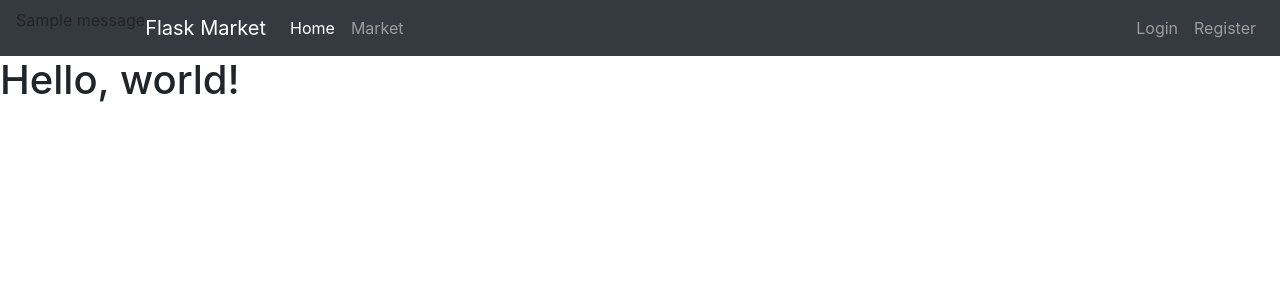
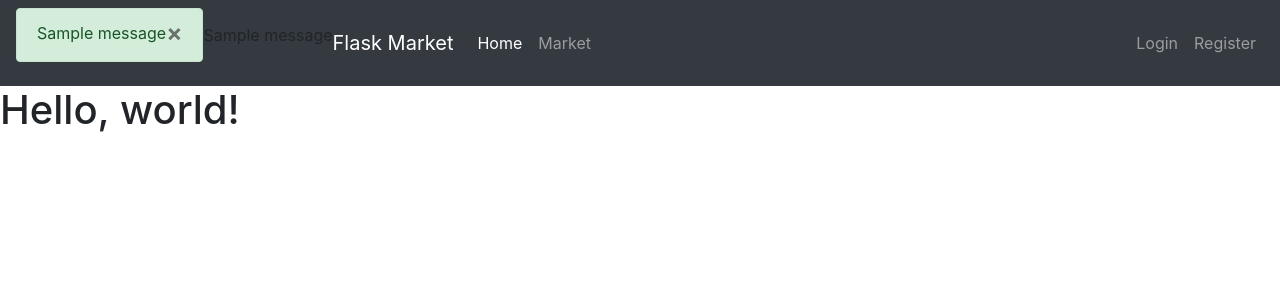
Before and after one commit to AnandC7github/simple_python_flask_app, a Python web app: template market/templates/home.html in a window 1280 px wide. Shown: the top 300 px of the page. Run offline with Jinja, Linux system fonts and the light colour scheme; the template is opened without the code that fills it, so the values that code supplies are empty; one stand-in notice (Sample message) is shown.

Commit message:
new commit

```diff
--- a/market/routes.py
+++ b/market/routes.py
@@ -45,5 +45,5 @@ def register_form():
     return redirect('/market')
   if form.errors != {}: #if there are no error from validations
     for err_msg in form.errors.values():
-      flash(f'There was an error in creating a user: {err_msg}')
+      flash(f'There was an error in creating a user: {err_msg}', category='danger')
   return render_template('register.html', form=form)
--- a/market/templates/base.html
+++ b/market/templates/base.html
@@ -23,6 +23,12 @@
       {% with messages = get_flashed_messages(with_categories = true) %}
       {% if messages %}
         {% for category, message in messages %}
+        <div class="alert alert-{{category}}">
+          <button type="button" class="m1-2 mb-1 close" data-dismiss="alert" aria-label="Close">
+            <span area-hidden="true">&times;</span>
+          </button>
+           {{ message }}
+        </div>
       <p>{{ message }}</p>
         {% endfor %}
       {% endif %}
```
